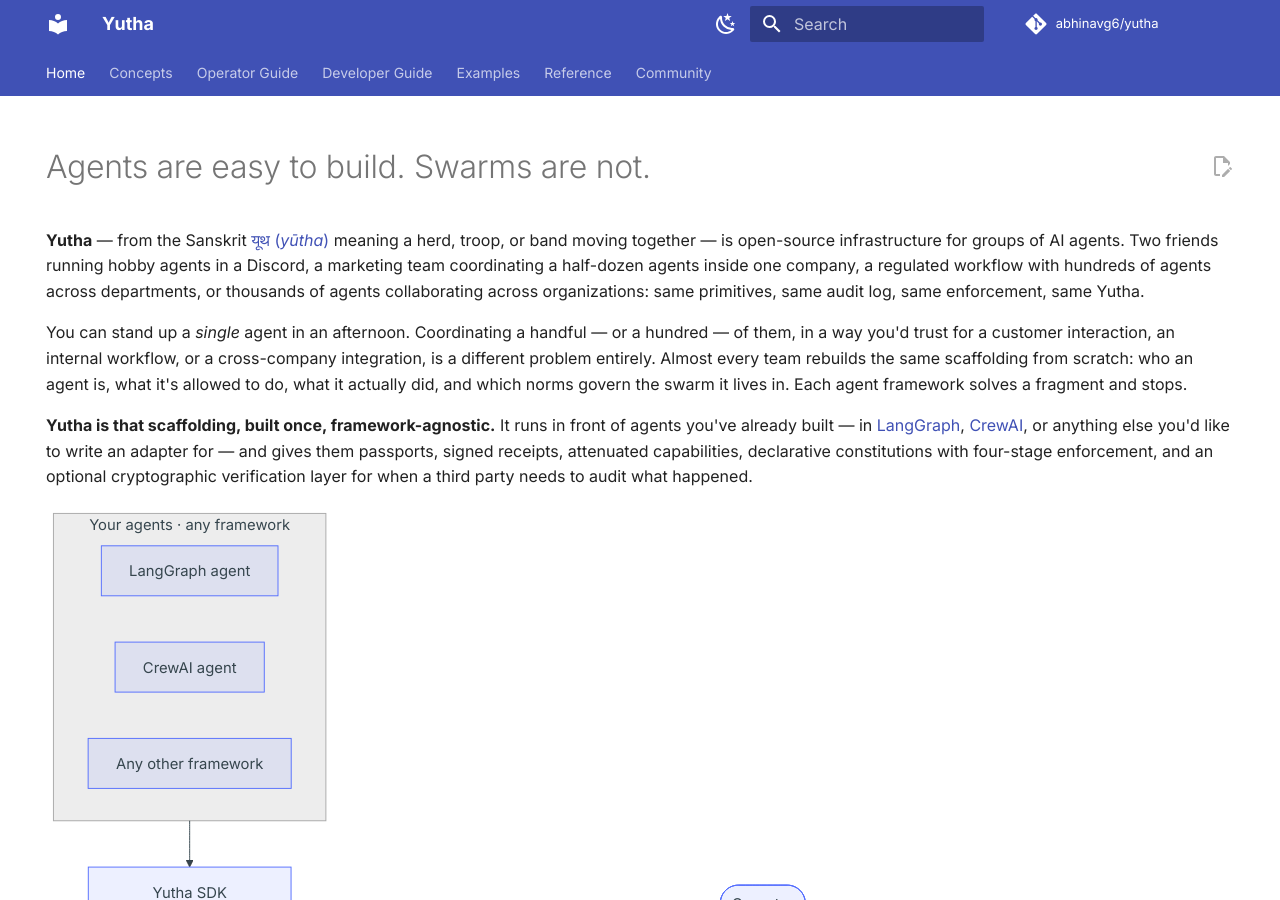
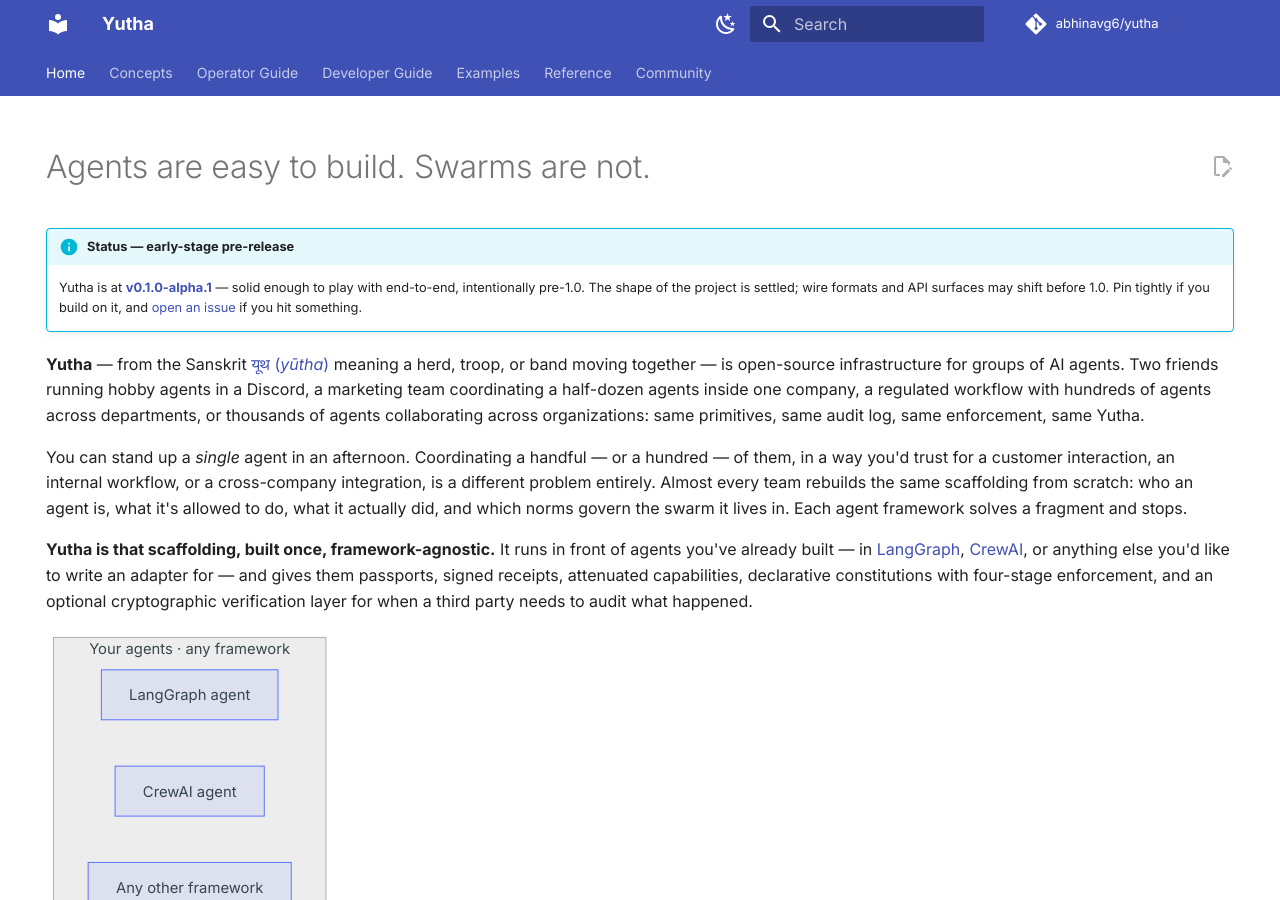
Before and after one commit to abhinavg6/yutha, an MkDocs documentation site: the page built from docs/index.md, in a window 1280 px wide and 900 px high. Built offline with MkDocs 1.6.1 and Material for MkDocs 9.7.7, drawn with Linux system fonts in a browser that asks for light colours; comment, search, counter and statistics services are not loaded.

Commit message:
docs: version-aware front door — README badges + landing-page status callout
After publishing v0.1.0-alpha.1 on GitHub, make every entry point read
as 'real and current':

- README.md: four shields.io badges below the tagline — Release
  (orange, includes prereleases), License (Apache 2.0), CI status,
  Docs status. Each links to the relevant page. The Release badge
  auto-updates from GitHub's release API on every page load, so
  future cuts (v0.1.0-alpha.2, etc.) reflect immediately.
- docs/index.md: a git add README.md docs/index.md! info 'Status — early-stage pre-release'
  callout under the H1 linking to the v0.1.0-alpha.1 release. Sets
  expectations before the reader hits the substantive intro.

```diff
--- a/docs/index.md
+++ b/docs/index.md
@@ -7,6 +7,10 @@
 ---
 
 # Agents are easy to build. Swarms are not.
+
+!!! info "Status — early-stage pre-release"
+
+    Yutha is at **[v0.1.0-alpha.1](https://github.com/abhinavg6/yutha/releases/tag/v0.1.0-alpha.1)** — solid enough to play with end-to-end, intentionally pre-1.0. The shape of the project is settled; wire formats and API surfaces may shift before 1.0. Pin tightly if you build on it, and [open an issue](https://github.com/abhinavg6/yutha/issues) if you hit something.
 
 **Yutha** — from the Sanskrit [यूथ (*yūtha*)](https://www.wisdomlib.org/definition/yutha) meaning a herd, troop, or band moving together — is open-source infrastructure for groups of AI agents. Two friends running hobby agents in a Discord, a marketing team coordinating a half-dozen agents inside one company, a regulated workflow with hundreds of agents across departments, or thousands of agents collaborating across organizations: same primitives, same audit log, same enforcement, same Yutha.
 
```
Also changed, not shown: README.md (+5 -0 lines).
